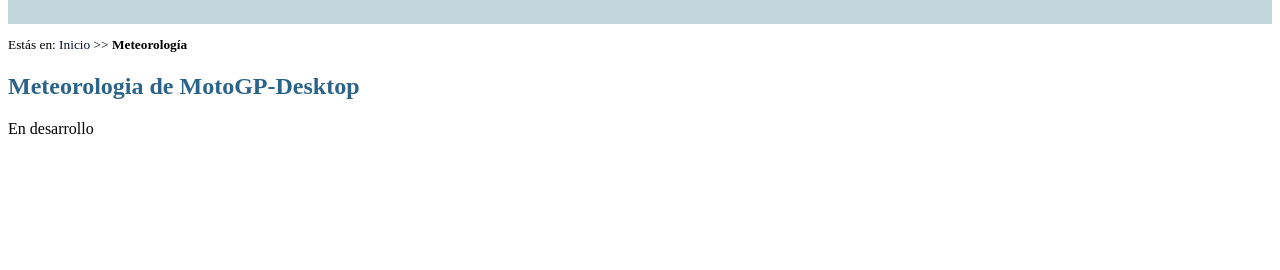
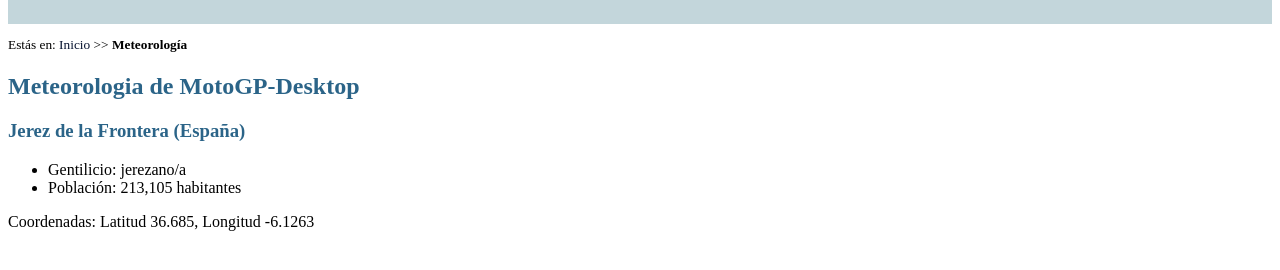
Before and after one commit to AnaCR22/sew, a plain HTML site: page meteorologia.html in a window 1280 px wide. Shown: the part 74-344 px from the top of the page. Drawn offline with Linux system fonts and the light colour scheme.

Commit message:
Session6

```diff
--- /dev/null
+++ b/js/ciudad.js
@@ -0,0 +1,52 @@
+"use strict";
+
+class Ciudad {
+    constructor(nombre, pais, gentilicio) {
+        this.nombre = nombre;
+        this.pais = pais;
+        this.gentilicio = gentilicio;
+        this.poblacion = 0;
+        this.coordenadas = { lat: 0, lon: 0 };
+    }
+
+    rellenarDatos(poblacion, coordenadas) {
+        this.poblacion = poblacion;
+        this.coordenadas = coordenadas; // {lat: número, lon: número}
+    }
+
+    // Método que devuelve el nombre de la ciudad en texto
+    getNombre() {
+        return this.nombre;
+    }
+
+    // Método que devuelve el nombre del país
+    getPais() {
+        return this.pais;
+    }
+
+    // Método que devuelve una lista HTML con el gentilicio y la población
+    getInfoSecundaria() {
+        return `
+            <ul>
+                <li>Gentilicio: ${this.gentilicio}</li>
+                <li>Población: ${this.poblacion.toLocaleString()} habitantes</li>
+            </ul>
+        `;
+    }
+
+    // Método que escribe en el documento las coordenadas usando document.write()
+    escribirCoordenadas() {
+        const p = document.createElement("p");
+        p.textContent = `Coordenadas: Latitud ${this.coordenadas.lat}, Longitud ${this.coordenadas.lon}`;
+        document.body.appendChild(p);
+    }
+}
+
+// Ejemplo: Jerez de la Frontera (España)
+const ciudadJerez = new Ciudad(
+    "Jerez de la Frontera",
+    "España",
+    "jerezano/a"
+);
+
+ciudadJerez.rellenarDatos(213105, { lat: 36.6850, lon: -6.1263 });
--- a/meteorologia.html
+++ b/meteorologia.html
@@ -12,6 +12,7 @@
     <link rel="stylesheet" href="estilo/estilo.css">
     <link rel="stylesheet" href="estilo/layout.css">
     <link rel ="icon" href="multimedia/favicon.ico">
+    <script src="js/ciudad.js"></script>
 </head>
 
 <body>
@@ -33,6 +34,16 @@
     <p>Estás en: <a href="index.html">Inicio</a> >> <strong>Meteorología</strong></p>
 
     <h2>Meteorologia de MotoGP-Desktop</h2>
-    <p>En desarrollo</p>
+
+    <script>
+        // Usando la ciudadJerez ya declarado en ciudad.js
+        const h3 = document.createElement("h3");
+        h3.textContent = `${ciudadJerez.getNombre()} (${ciudadJerez.getPais()})`;
+        document.body.appendChild(h3);
+
+        document.body.insertAdjacentHTML('beforeend', ciudadJerez.getInfoSecundaria());
+
+        ciudadJerez.escribirCoordenadas();
+    </script>
 </body>
 </html>
```
Also changed, not shown: juegos.html (+4 -2 lines), memoria.html (added, +45 -0 lines).
